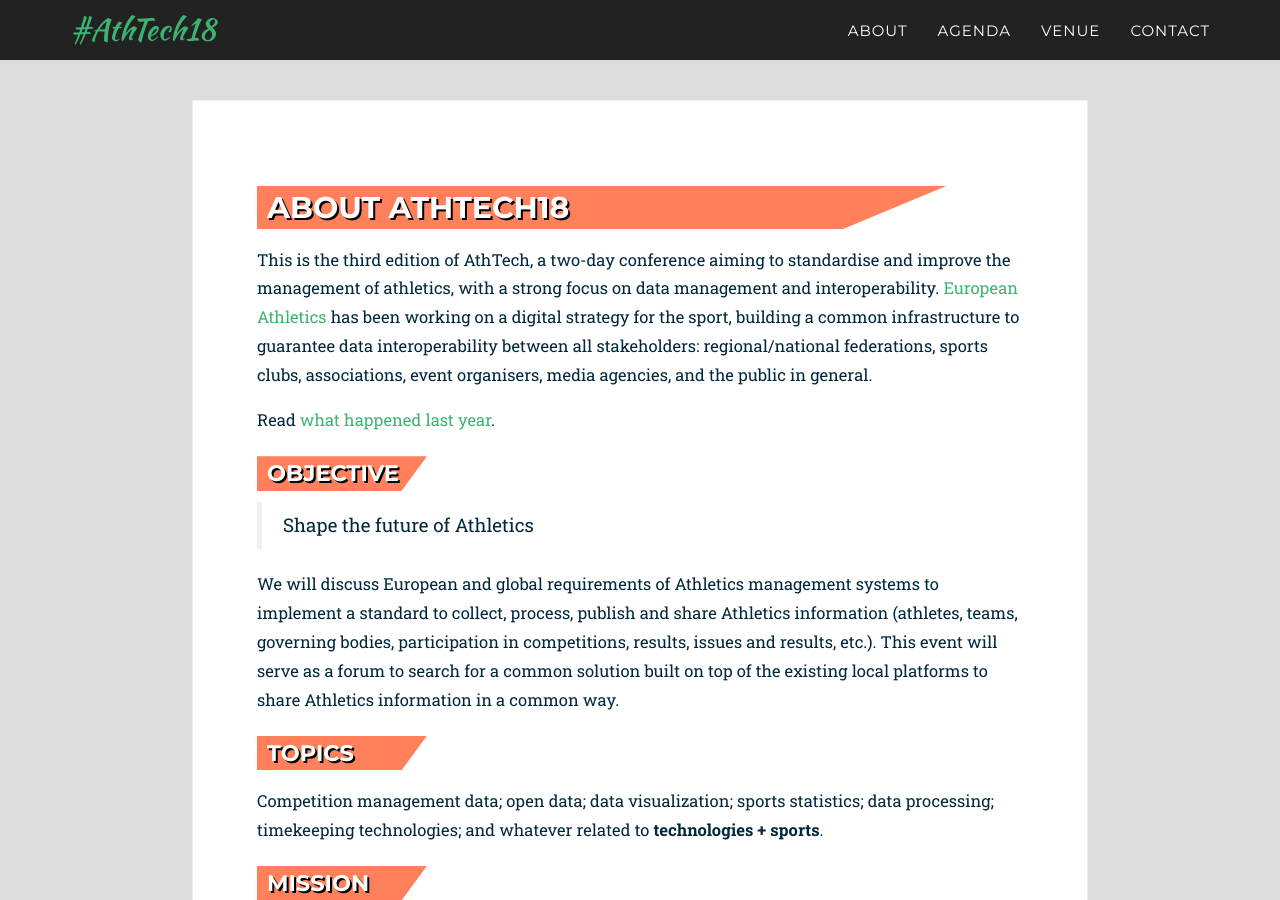
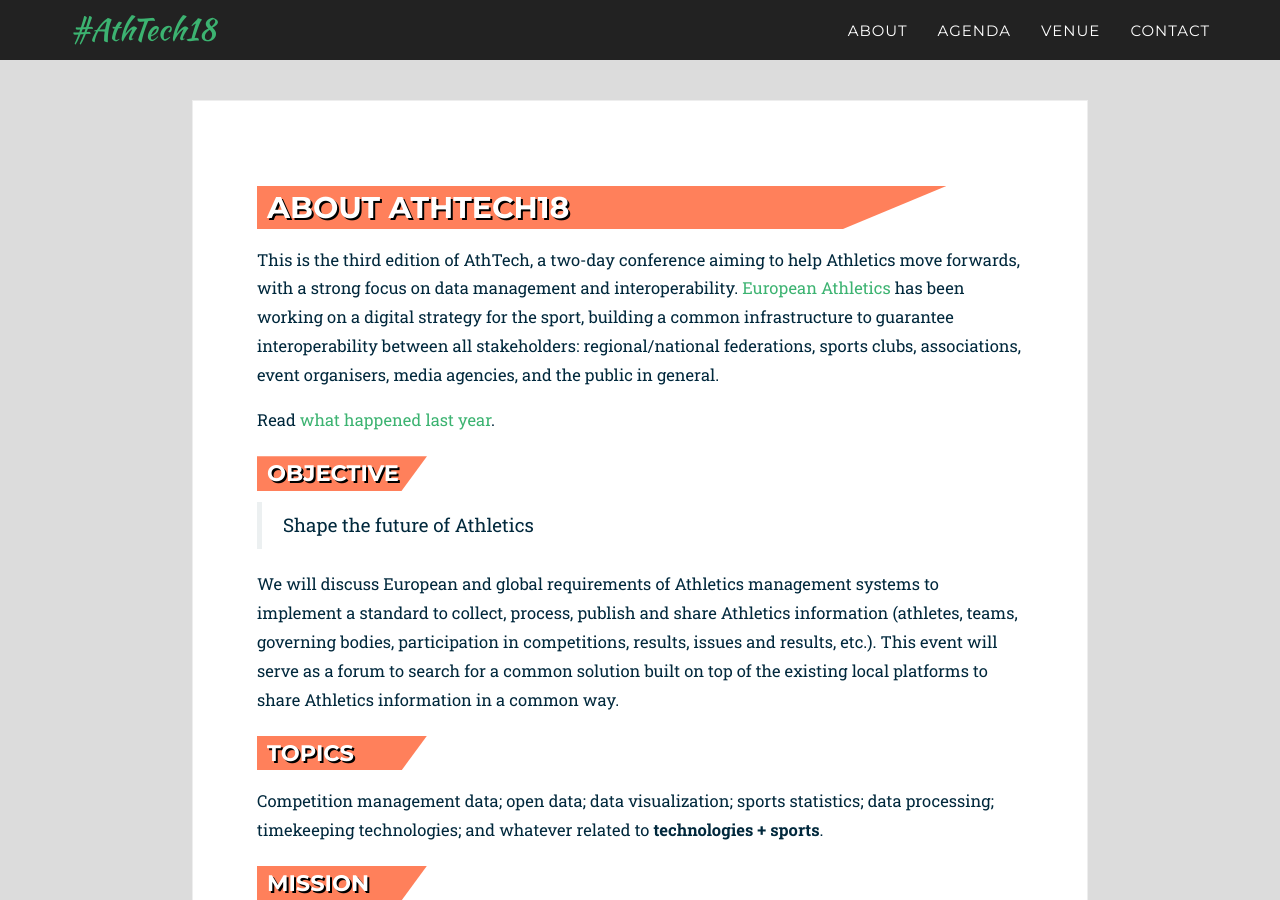
Before and after one commit to openath/athtech, a Jekyll site: the page built from _2018_pages/about.html, in a window 1280 px wide and 900 px high. Built offline with Jekyll 4.4.1, drawn with Linux system fonts in a browser that asks for light colours; some web fonts are replaced.

Commit message:
shortening some words

```diff
--- a/_2018_pages/about.html
+++ b/_2018_pages/about.html
@@ -11,7 +11,7 @@ title: About AthTech18
     <section id="conference" class="black-frame about about-container about-container-top">
       <h1>{{ page.title }}</h1>
 
-      <p>This is the third edition of AthTech, a two-day conference aiming to standardise and improve the management of athletics, with a strong focus on data management and interoperability. <a href="http://www.european-athletics.org/">European Athletics</a> has been working on a digital strategy for the sport, building a common infrastructure to guarantee data interoperability between all stakeholders: regional/national federations, sports clubs, associations, event organisers, media agencies, and the public in general.</p>
+      <p>This is the third edition of AthTech, a two-day conference aiming to help Athletics move forwards, with a strong focus on data management and interoperability. <a href="http://www.european-athletics.org/">European Athletics</a> has been working on a digital strategy for the sport, building a common infrastructure to guarantee interoperability between all stakeholders: regional/national federations, sports clubs, associations, event organisers, media agencies, and the public in general.</p>
 
       <p>Read <a href="http://www.european-athletics.org/mm/Document/Corporate/Whatwedo/01/28/28/98/AthTechConference_Minutes_English.pdf">what happened last year</a>.</p>
 
--- a/_includes/2018_data/intro.html
+++ b/_includes/2018_data/intro.html
@@ -7,7 +7,7 @@
                 </div>
             </div>
             <div class="row container">
-                <blockquote>A two-day conference that aims at improving athletics through technology and standards</blockquote>
+                <blockquote>A two-day conference aiming to improve athletics through technology and standards</blockquote>
                 <p>Read <a href="http://www.european-athletics.org/mm/Document/Corporate/Whatwedo/01/28/28/98/AthTechConference_Minutes_English.pdf">what happened last year</a>.
                 </p>
 <!--
```
